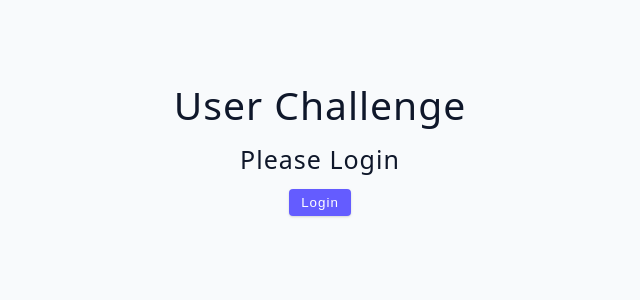
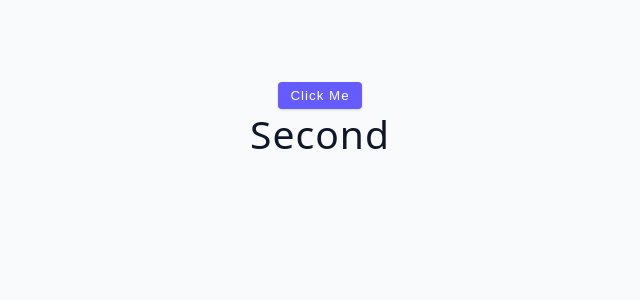
Before and after one commit to Crossroads30/advanced-react, a React (Vite) app: page / in a window 1280 px wide. Shown: the top 300 px of the page, without its empty margins (320-960 px from the left). Built offline with nearby package versions, Linux system fonts and the light colour scheme.

Commit message:
feat: add cleanup func example

```diff
--- a/src/App.jsx
+++ b/src/App.jsx
@@ -1,5 +1,5 @@
 import Final from './tutorial/03-conditional-rendering/final/02-multiple-returns-fetch-data'
-import Starter from './tutorial/03-conditional-rendering/starter/07-user-challenge'
+import Starter from './tutorial/02-useEffect/starter/05-cleanup-function.jsx'
 
 function App() {
   return (
--- a/src/tutorial/02-useEffect/starter/05-cleanup-function.jsx
+++ b/src/tutorial/02-useEffect/starter/05-cleanup-function.jsx
@@ -1,5 +1,26 @@
+import { useEffect, useState } from 'react'
+
 const CleanupFunction = () => {
-  return <h2>cleanup function</h2>;
-};
+	const [value, setValue] = useState(true)
 
-export default CleanupFunction;
+	const handleClick = () => {
+		setValue(!value)
+	}
+	return (
+		<div>
+			<button onClick={handleClick} className='btn'>
+				click me
+			</button>
+			{value && <SecondComponent />}
+		</div>
+	)
+}
+
+const SecondComponent = () => {
+	useEffect(() => {
+		console.log('hello!')
+	}, [])
+	return <h2>Second</h2>
+}
+
+export default CleanupFunction
```
